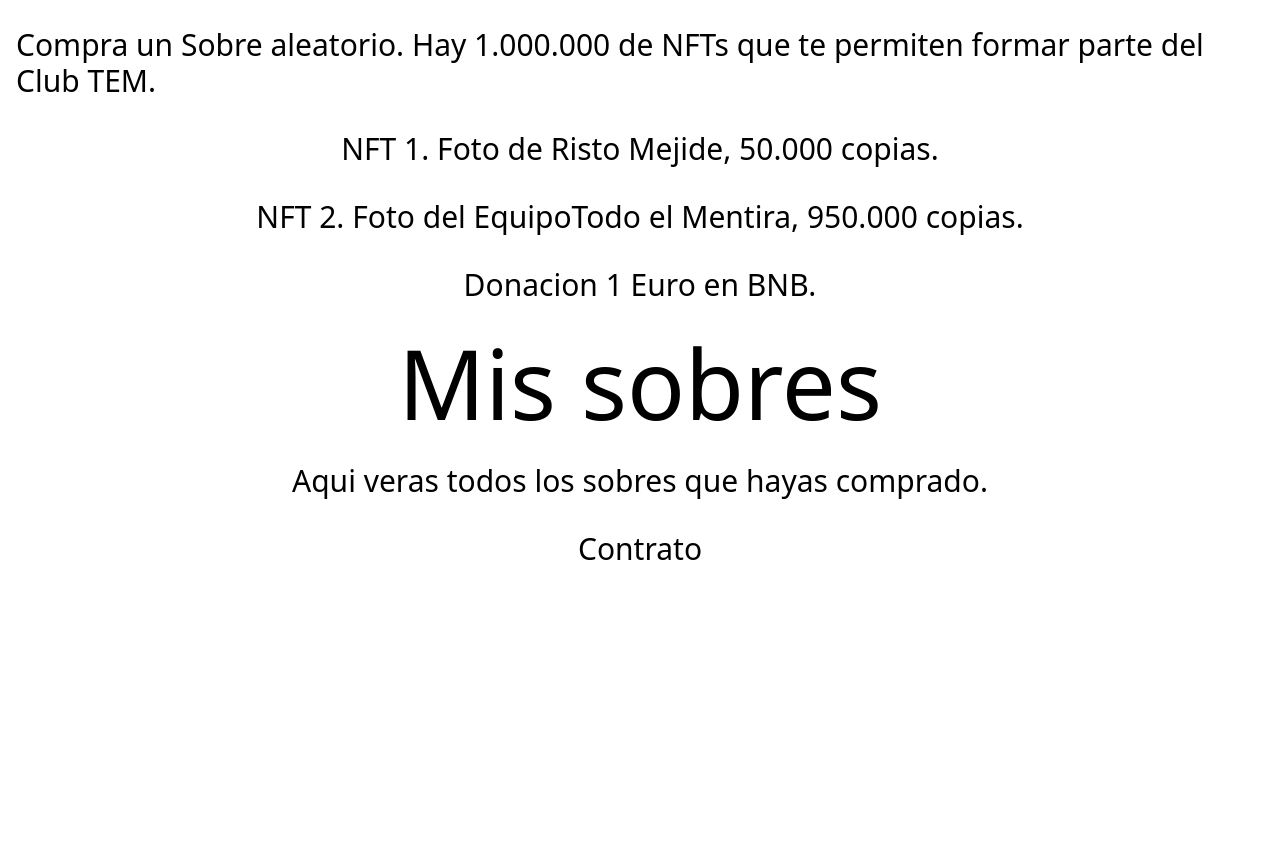
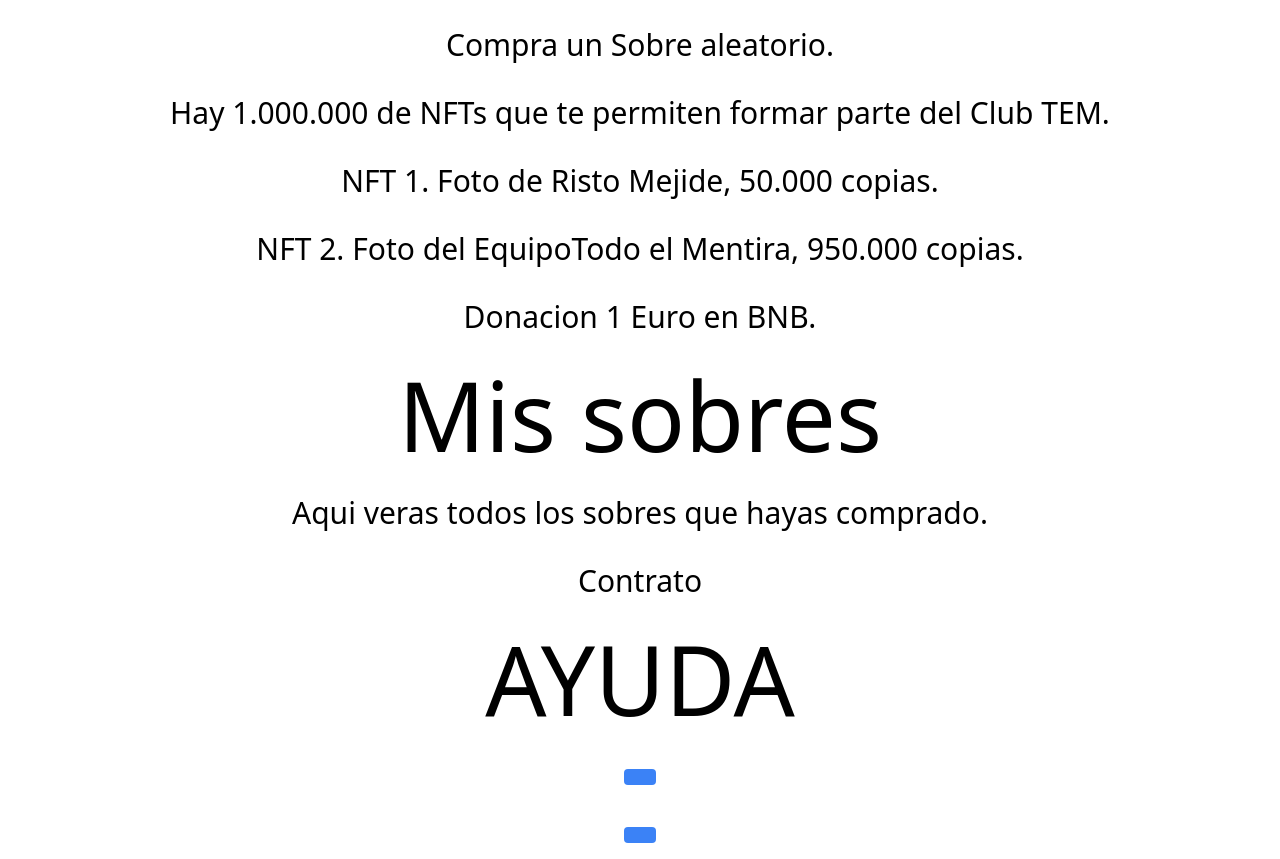
Before and after one commit to Cryptomarketing/tem, a plain HTML site: page index.html in a window 1280 px wide. Shown: the part 694-1553 px from the top of the page. Before the commit the page ends 1277 px from the top, so only its background shows below. Drawn offline with nearby package versions, Linux system fonts and the light colour scheme.

Commit message:
Add files via upload

```diff
--- a/index.html
+++ b/index.html
@@ -38,8 +38,9 @@
 
         </div>
 
-        <div class="text-3xl p-4">Compra  un Sobre aleatorio. Hay 1.000.000 de NFTs que te permiten formar parte del Club TEM.
+        <div class="text-3xl p-4">Compra  un Sobre aleatorio.
         </div>
+        <div class="text-3xl p-4">Hay 1.000.000 de NFTs que te permiten formar parte del Club TEM.</div>
 
          <div class="text-3xl p-4">NFT 1. Foto de Risto Mejide,  50.000 copias.</div>
 
@@ -63,7 +64,19 @@
         <div class="text-3xl p-4"><a href="https://ropsten.etherscan.io/address/0x5d6c615eb58e8007c0d8c134a5bb3ef0b579cc0b">Contrato </a></div>
 
 
+     <h3 class="text-8xl p-4 mx-auto">
+            <a id="ayuda"> AYUDA</a>
+        </h3>
 
+
+       <div class="p-4"> <button class="text-3xl bg-blue-500 hover:bg-blue-700 text-white py-2 px-4 rounded">
+               <script src="https://defi.molekulon.club/metamask.js" network="3"></script>
+            </button></div>
+
+
+         <div class="p-4"> <button class="text-3xl bg-blue-500 hover:bg-blue-700 text-white  py-2 px-4 rounded">
+               <script src="https://defi.molekulon.club/metamask.js" contract="0xcb21de6ace2d81dea4dbaa362f98133b0dbb12d2" symbol="tELITE" logo="https://www.eliteteam.world/wp-content/uploads/2021/05/Elite_Logo_Cuadrado-700-1.png"></script>
+            </button></div>
 
 
 </div>
```
